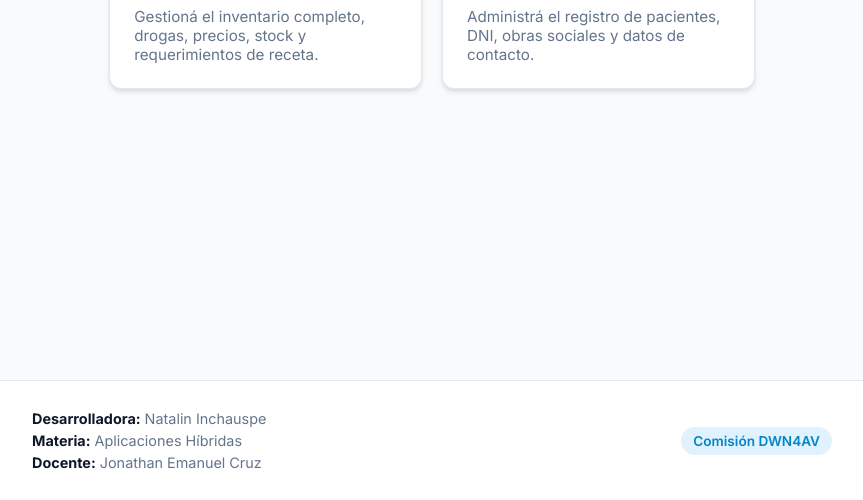
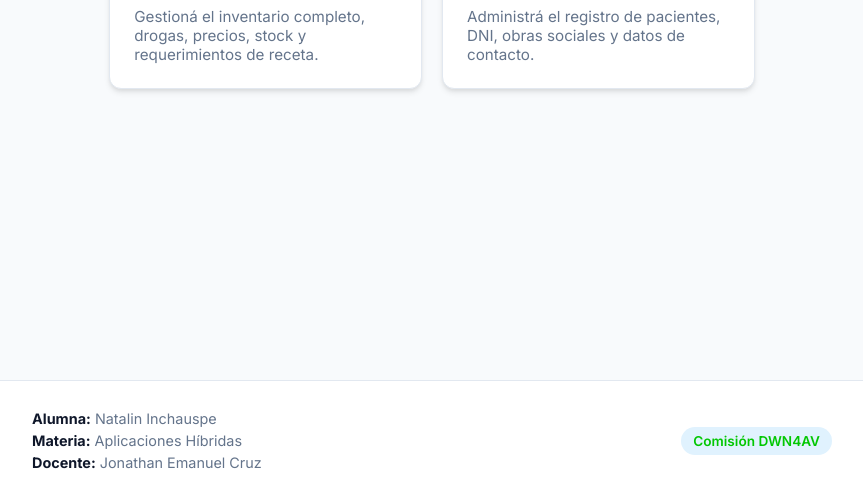
Before and after one commit to natalininchauspeweb/parcial-1-aplicaciones-hibridas, a website: page public/index.html in a window 1280 px wide. Shown: the part 300-800 px from the top of the page, without its empty margins (208-1071 px from the left). Drawn offline with Linux system fonts and the light colour scheme.

Commit message:
Actualizo estilos visuales de la página principal

```diff
--- a/controllers/PacienteController.js
+++ b/controllers/PacienteController.js
@@ -11,7 +11,7 @@ class PacienteController {
         }
     }
 
-    // Crear un paciente
+    // Crear un paciente, este método permite agregar un nuevo paciente a la base de datos. Valida que todos los campos obligatorios estén presentes antes de crear el registro. Si falta algún dato, devuelve un error 400.
     async create(req, res) {
         try {
             const { nombre, dni, obraSocial, telefono } = req.body;
--- a/package.json
+++ b/package.json
@@ -8,7 +8,6 @@
     "dev": "node --watch index.js",
     "test": "echo \"Error: no test specified\" && exit 1"
   },
-
   "keywords": [],
   "author": "Natalin Inchauspe",
   "license": "ISC",
--- a/public/index.html
+++ b/public/index.html
@@ -5,7 +5,6 @@
     <meta name="viewport" content="width=device-width, initial-scale=1.0">
     <title>API RESTful - Farmacia</title>
     <link href="https://fonts.googleapis.com/css2?family=Inter:wght@300;400;600;700&display=swap" rel="stylesheet">
-    <!-- Vinculación del archivo CSS externo -->
     <link rel="stylesheet" href="style.css">
 </head>
 <body>
@@ -34,7 +33,7 @@
     <footer>
         <div class="footer-content">
             <div class="footer-data">
-                <p><strong>Desarrolladora:</strong> Natalin Inchauspe</p>
+                <p><strong>Alumna:</strong> Natalin Inchauspe</p>
                 <p><strong>Materia:</strong> Aplicaciones Híbridas</p>
                 <p><strong>Docente:</strong> Jonathan Emanuel Cruz</p>
             </div>
--- a/public/style.css
+++ b/public/style.css
@@ -1,6 +1,6 @@
 :root {
-    --primary: #0284c7;
-    --primary-hover: #0369a1;
+    --primary: #02c702;
+    --primary-hover: #84ff00;
     --bg-color: #f8fafc;
     --card-bg: #ffffff;
     --text-main: #0f172a;
```
Also changed, not shown: controllers/MedicamentoController.js (+7 -7 lines), 1 other file.
